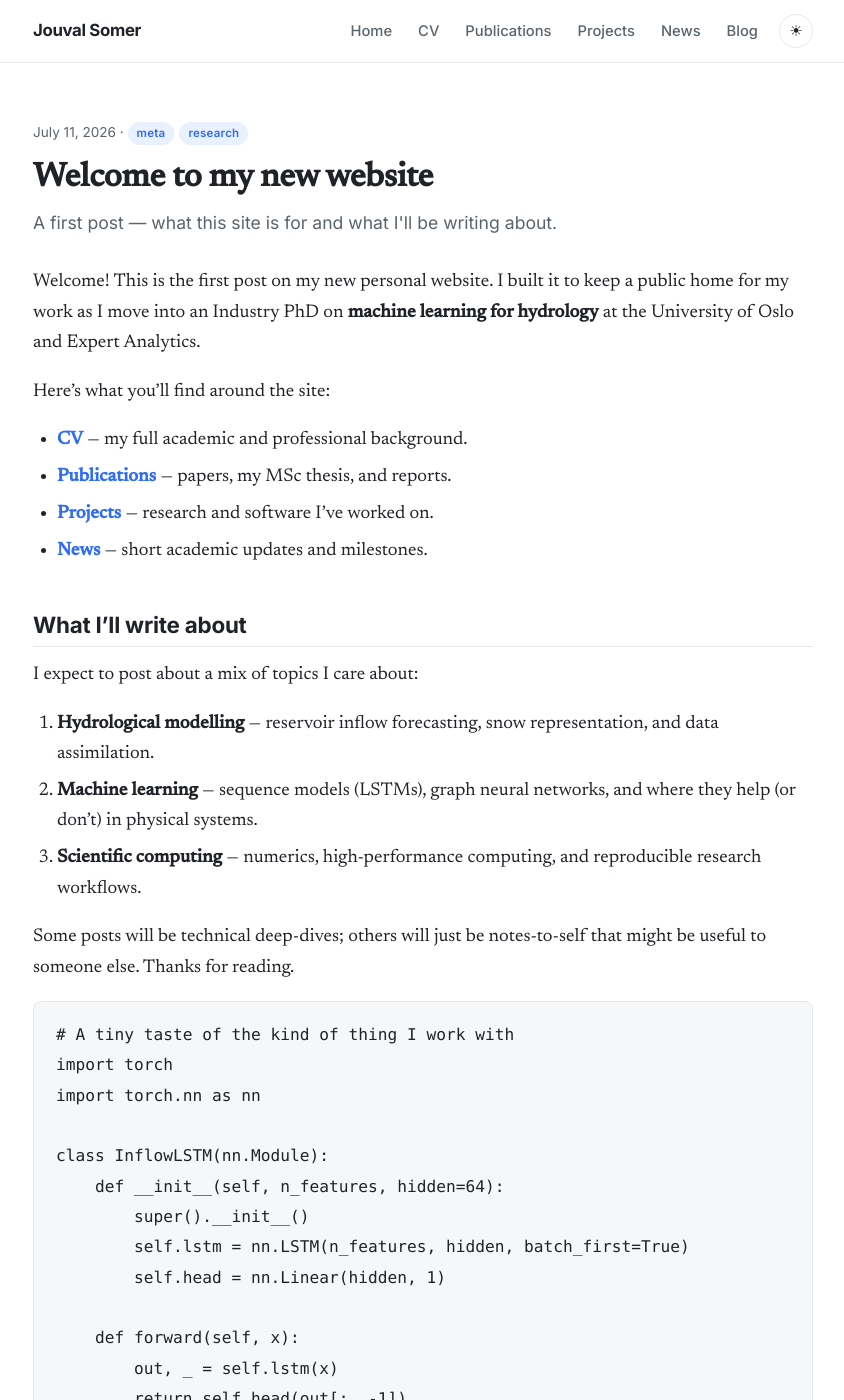
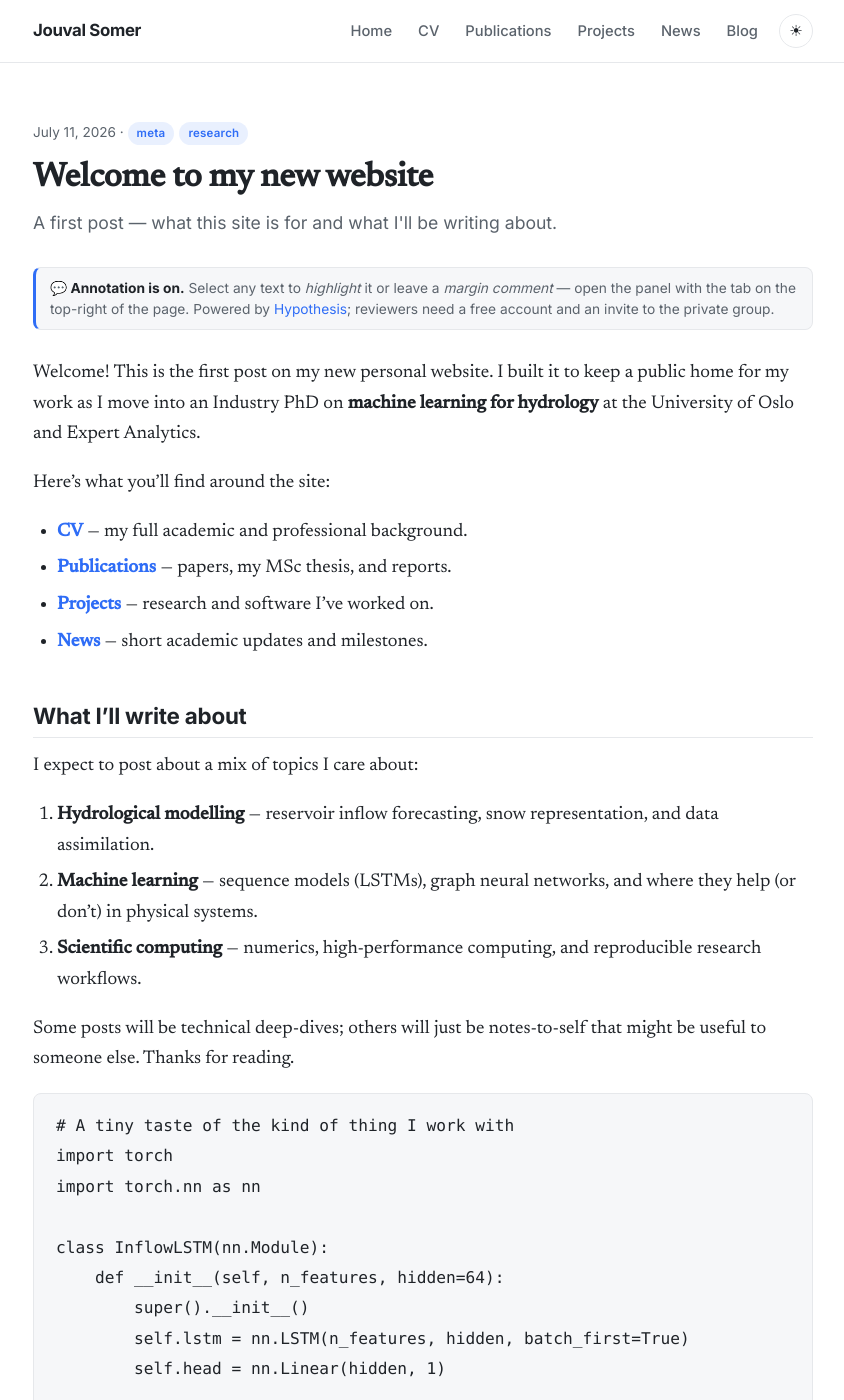
Before and after one commit to JouvalSomer/JouvalSomer.github.io, a Jekyll site: the page built from _posts/2026-07-11-welcome.md, in a window 1280 px wide and 1400 px high. Shown: the whole window, without its empty margins (217-1061 px from the left). Built offline with Jekyll 4.4.1, drawn with Linux system fonts in a browser that asks for light colours; a script that is not in the unit is left out.

Commit message:
Add Hypothesis annotation layer to blog posts (margin notes + highlights)
Toggleable via site.annotations and per-post front matter; optional private
group via site.annotations_group.

Co-Authored-By: Claude Opus 4.8 <noreply@anthropic.com>

```diff
--- a/_config.yml
+++ b/_config.yml
@@ -18,6 +18,15 @@ baseurl: ""
 github_username: JouvalSomer
 linkedin_username: jouvalsomer
 email: jouval.somer@gmail.com
+
+# --- Collaborative annotation (Hypothesis) ---
+# Adds a margin-comment + highlight layer to blog posts for supervisor feedback.
+# Set to false to disable site-wide; per-post override with `annotations: false`.
+annotations: true
+# Optional: restrict the default view to a PRIVATE Hypothesis group so only
+# invited supervisors see each other's notes. Create one at
+# https://hypothes.is/groups/new and paste its ID (the code in the group URL).
+annotations_group: ""
 
 # --- Build settings ---
 markdown: kramdown
--- /dev/null
+++ b/_includes/annotations.html
@@ -0,0 +1,23 @@
+{%- comment -%}
+Collaborative annotation via Hypothesis (https://web.hypothes.is/).
+Enabled when site.annotations is truthy, unless a page sets `annotations: false`.
+{%- endcomment -%}
+{%- if page.annotations == nil -%}{%- assign _ann = site.annotations -%}{%- else -%}{%- assign _ann = page.annotations -%}{%- endif -%}
+{%- if _ann -%}
+<aside class="annotate-hint" role="note">
+  <strong>💬 Annotation is on.</strong>
+  Select any text to <em>highlight</em> it or leave a <em>margin comment</em> —
+  open the panel with the tab on the top-right of the page. Powered by
+  <a href="https://web.hypothes.is/" target="_blank" rel="noopener">Hypothesis</a>;
+  reviewers need a free account{% if site.annotations_group %} and an invite to the private group{% endif %}.
+</aside>
+
+<script type="application/json" class="js-hypothesis-config">
+{
+  "openSidebar": false,
+  "theme": "clean"{% if site.annotations_group %},
+  "focus": { "group": "{{ site.annotations_group }}" }{% endif %}
+}
+</script>
+<script src="https://hypothes.is/embed.js" async></script>
+{%- endif -%}
--- a/_layouts/post.html
+++ b/_layouts/post.html
@@ -12,6 +12,8 @@ layout: default
     <h1 class="post-title">{{ page.title }}</h1>
     {% if page.description %}<p class="post-subtitle">{{ page.description }}</p>{% endif %}
   </header>
+
+  {% include annotations.html %}
 
   <div class="post-content prose">
     {{ content }}
--- a/assets/css/style.scss
+++ b/assets/css/style.scss
@@ -269,6 +269,15 @@ img { max-width: 100%; height: auto; }
 .cv-entry .cv-org { color: var(--text-muted); font-style: italic; margin: 1px 0 4px; }
 .cv-entry ul { margin: 6px 0 0; }
 
+/* Annotation hint */
+.annotate-hint {
+  font-size: 0.86rem; line-height: 1.5; color: var(--text-muted);
+  background: var(--bg-alt); border: 1px solid var(--border);
+  border-left: 3px solid var(--accent);
+  border-radius: var(--radius-sm); padding: 10px 14px; margin: 0 0 28px;
+}
+.annotate-hint strong { color: var(--text); }
+
 /* Pagination */
 .pagination { display: flex; justify-content: center; gap: 14px; align-items: center; margin-top: 40px; font-size: 0.9rem; }
 .pagination .disabled { color: var(--text-muted); opacity: 0.5; }
```
